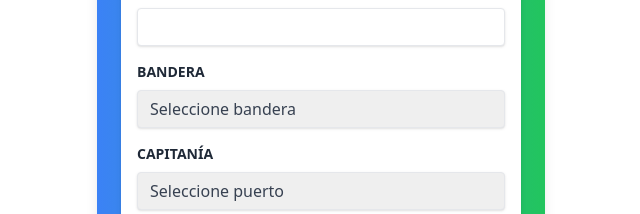
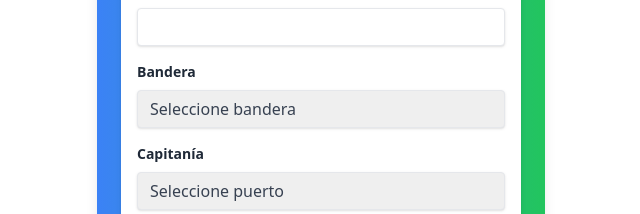
Before and after one commit to juanplis/alicuota, a Vue app: page / in a window 1280 px wide. Shown: the part 230-444 px from the top of the page, without its empty margins (319-959 px from the left). Built offline with nearby package versions, Linux system fonts and the light colour scheme.

Commit message:
cambio de titulos

```diff
--- a/src/App.vue
+++ b/src/App.vue
@@ -14,7 +14,7 @@
                v-model="uab" type="number" required>
       </div>
       <div class="mb-4">
-        <label class="block text-gray-800 text-sm font-bold mb-2" for="bandera">BANDERA</label>
+        <label class="block text-gray-800 text-sm font-bold mb-2" for="bandera">Bandera</label>
         <select v-model="bandera" class="shadow appearance-none border rounded w-full py-2 px-3 text-gray-700 leading-tight focus:outline-none focus:shadow-outline focus:ring focus:ring-blue-300" required>
           <option value="">Seleccione bandera</option>
           <option value="venezolana">Venezolana</option>
@@ -22,7 +22,7 @@
         </select>
       </div>
       <div class="mb-4">
-        <label class="block text-gray-800 text-sm font-bold mb-2" for="puerto">CAPITANÍA</label>
+        <label class="block text-gray-800 text-sm font-bold mb-2" for="puerto">Capitanía</label>
         <select v-model="puerto" class="shadow appearance-none border rounded w-full py-2 px-3 text-gray-700 leading-tight focus:outline-none focus:shadow-outline focus:ring focus:ring-blue-300" id="puerto" name="puerto" required>
           <option value="">Seleccione puerto</option>
           <option value="apure">Apure</option>
@@ -51,7 +51,7 @@
     </form>
 
     <div v-if="resultado" class="mt-6 bg-white p-4 rounded-lg shadow-md">
-      <h2 class="text-lg font-bold mb-4 text-gray-800">Resultado</h2>
+      <h2 class="text-lg font-bold mb-4 text-gray-800">Monto a cancelar Alícuota</h2>
       <div v-if="uab <= 500">
         <p class="text-gray-700">Total (VES): {{ resultado.bs }}</p>
         <p class="text-gray-700">Total (Euros): {{ resultado.totalEuros }}</p>
```
